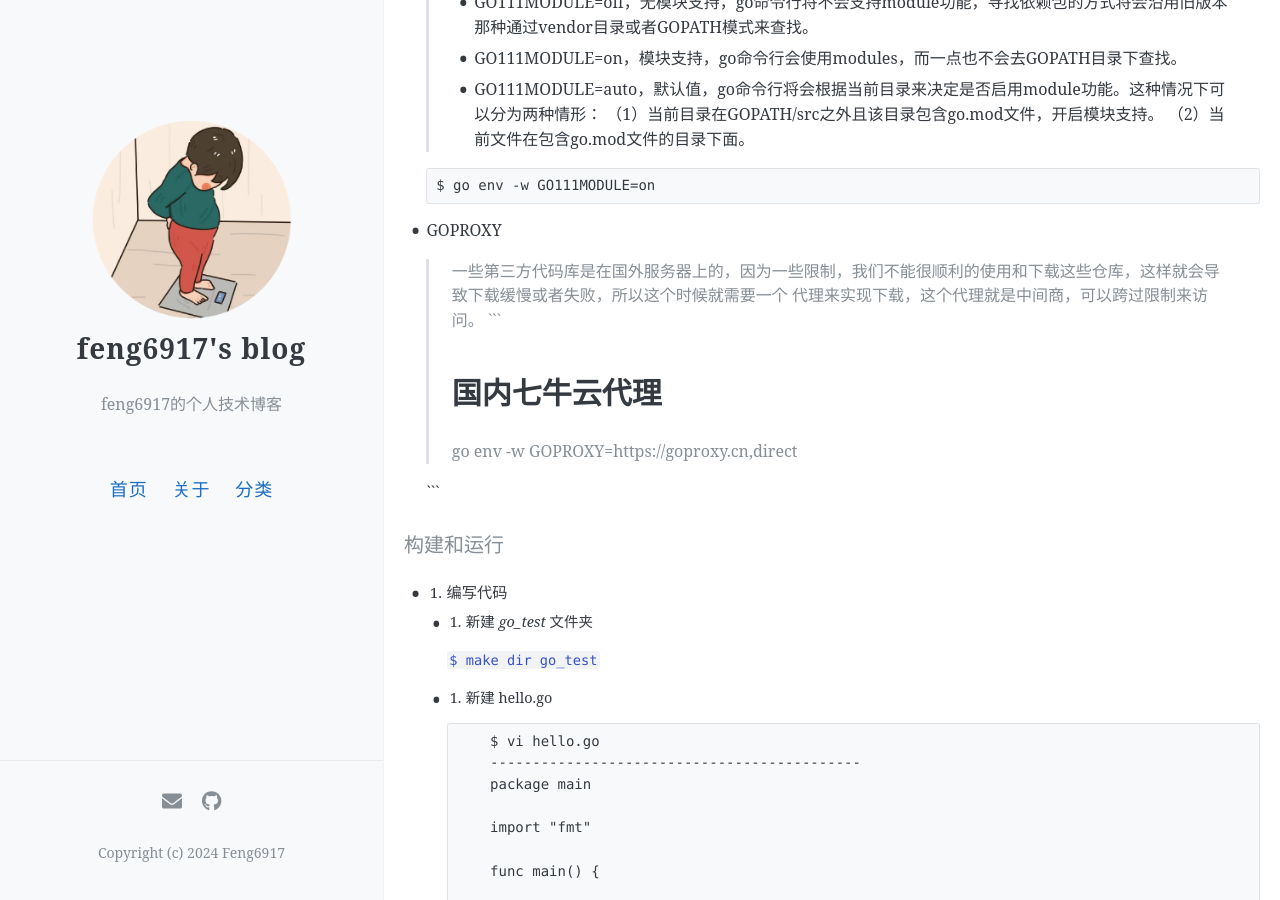
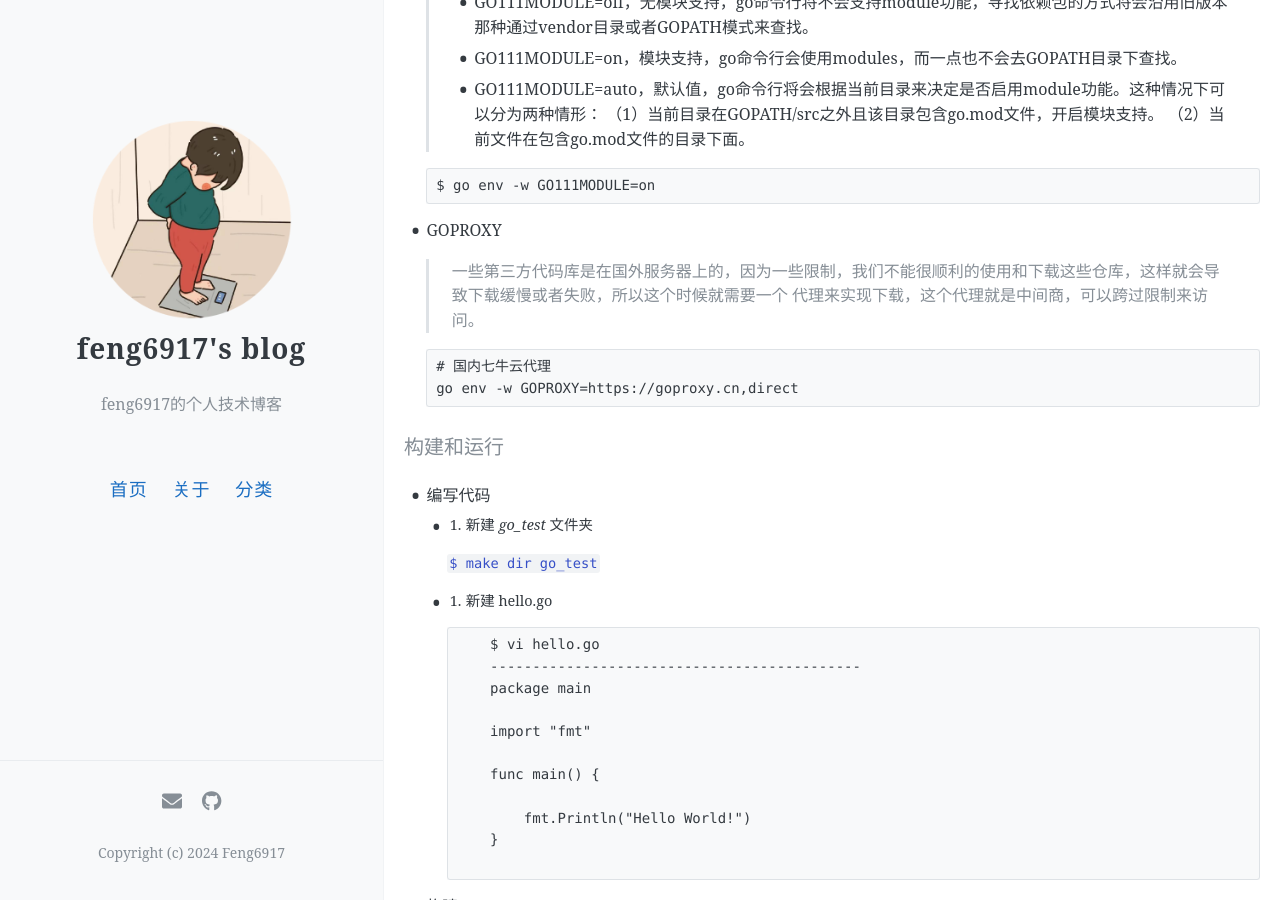
Before and after one commit to feng6917/feng6917.github.io, a Jekyll site: the page built from _posts/2020-3-3-lg-go-dev-env.md, in a window 1280 px wide and 900 px high, scrolled down 2030 px. Built offline with Jekyll 4.4.1, drawn with Linux system fonts in a browser that asks for light colours; comment, search, counter and statistics services are not loaded; part of the change alters nothing that is shown.

````diff
--- a/_posts/2020-3-3-lg-go-dev-env.md
+++ b/_posts/2020-3-3-lg-go-dev-env.md
@@ -87,15 +87,14 @@ author: feng6917
     ```
   - GOPROXY
     > 一些第三方代码库是在国外服务器上的，因为一些限制，我们不能很顺利的使用和下载这些仓库，这样就会导致下载缓慢或者失败，所以这个时候就需要一个 代理来实现下载，这个代理就是中间商，可以跨过限制来访问。
+
     ```
     # 国内七牛云代理
     go env -w GOPROXY=https://goproxy.cn,direct
-
     ```
 
 #### 构建和运行
-  - 1. 编写代码
-
+  - 编写代码
     - 1. 新建 *go_test* 文件夹
 
         `$ make dir go_test`
@@ -116,8 +115,7 @@ author: feng6917
 
         ```
 
-  - 2. 构建
-
+  - 构建
     - 1. 初始化
 
         ```
````
